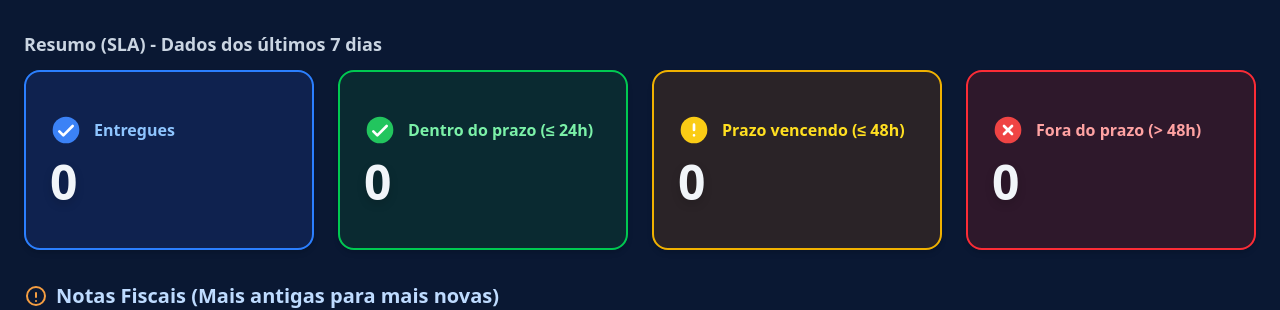
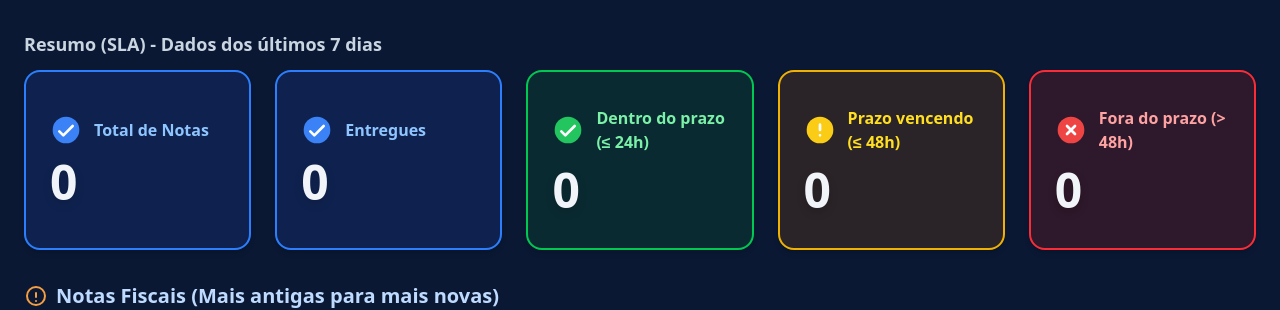
Before and after one commit to chzin777/dashboard-de-entregas, a Next.js app: page / in a window 1280 px wide. Shown: the part 171-481 px from the top of the page. Built offline with nearby package versions, Linux system fonts and the light colour scheme; no server answers; the database is empty.

Commit message:
feat: update visualization

```diff
--- a/src/app/page.tsx
+++ b/src/app/page.tsx
@@ -66,6 +66,7 @@ type CardColor = "green" | "yellow" | "red" | "blue";
 type Bucket = "dentro" | "vencendo" | "acima";
 
 export default function DashboardPage() {
+  // ...existing code...
   // Filtros de cidade e data
   const [visualizacao, setVisualizacao] = useState<Array<'entregues' | 'dentro' | 'vencendo' | 'acima'>>(/* vazio = todos */[]);
   const [cidadeFiltro, setCidadeFiltro] = useState<string>('TODAS');
@@ -152,6 +153,9 @@ export default function DashboardPage() {
   const emRota = filtrarPorData(filtrarPorCidade(dados?.emRota ?? []));
   const pendente = filtrarPorData(filtrarPorCidade(dados?.pendente ?? []));
   const abertas = useMemo(() => [...emRota, ...pendente], [emRota, pendente]);
+
+  // Total de notas filtradas
+  const totalNotas = entregues.length + emRota.length + pendente.length;
 
   const agoraISO = new Date().toISOString();
   const diffHoras = (inicioISO: string, fimISO: string) =>
@@ -274,7 +278,14 @@ export default function DashboardPage() {
           {/* ...existing code... */}
           <section className="px-6">
             <h2 className="text-lg font-semibold text-slate-300 mb-3">Resumo (SLA) - Dados dos últimos 7 dias</h2>
-            <div className="grid grid-cols-1 sm:grid-cols-2 lg:grid-cols-4 gap-6">
+            <div className="grid grid-cols-1 sm:grid-cols-2 lg:grid-cols-5 gap-6">
+              <Card
+                titulo="Total de Notas"
+                cor="blue"
+                total={totalNotas}
+                // Card de total não é filtrável
+                isActive={false}
+              />
               <Card
                 titulo="Entregues"
                 cor="blue"
```
